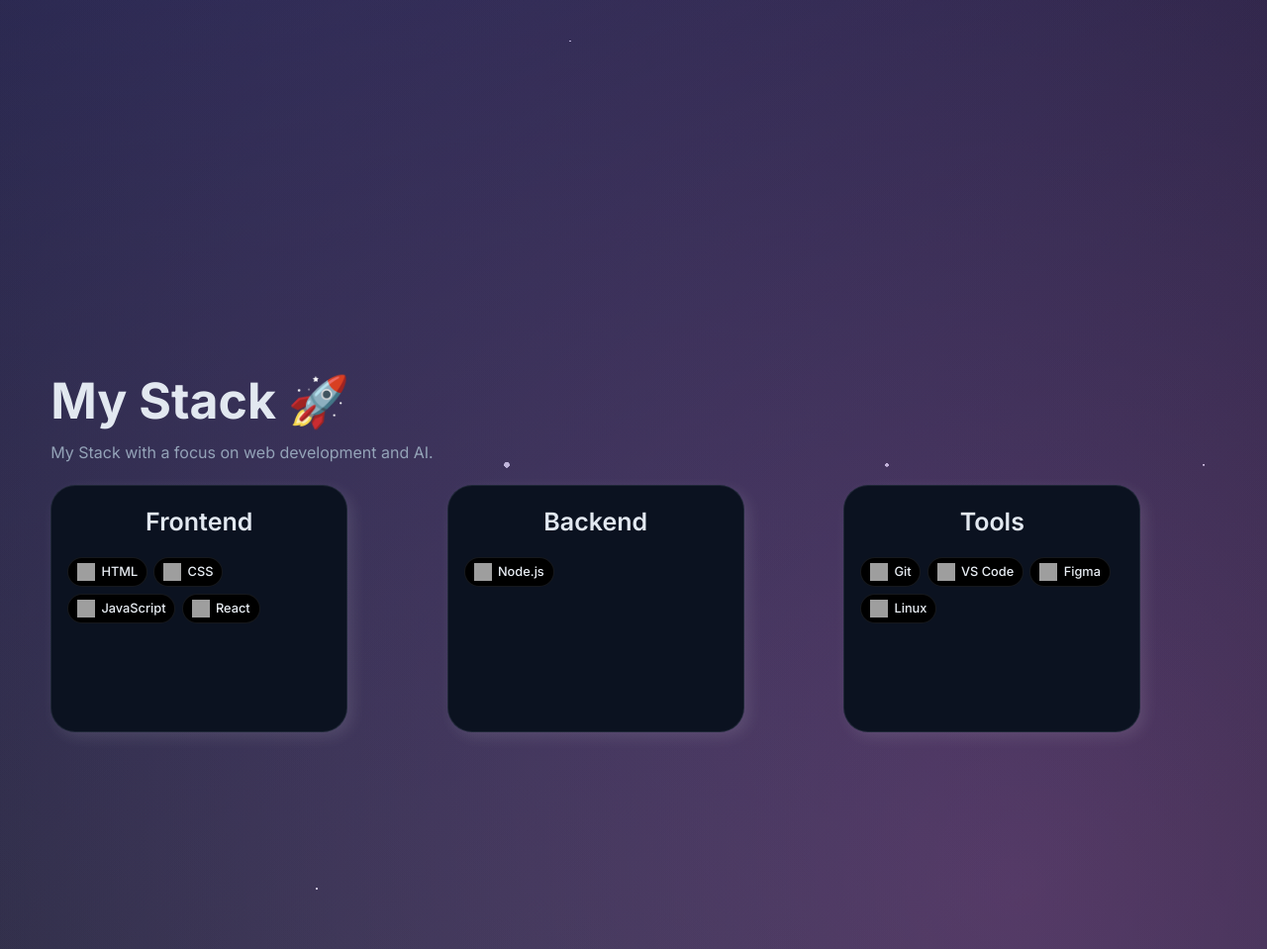
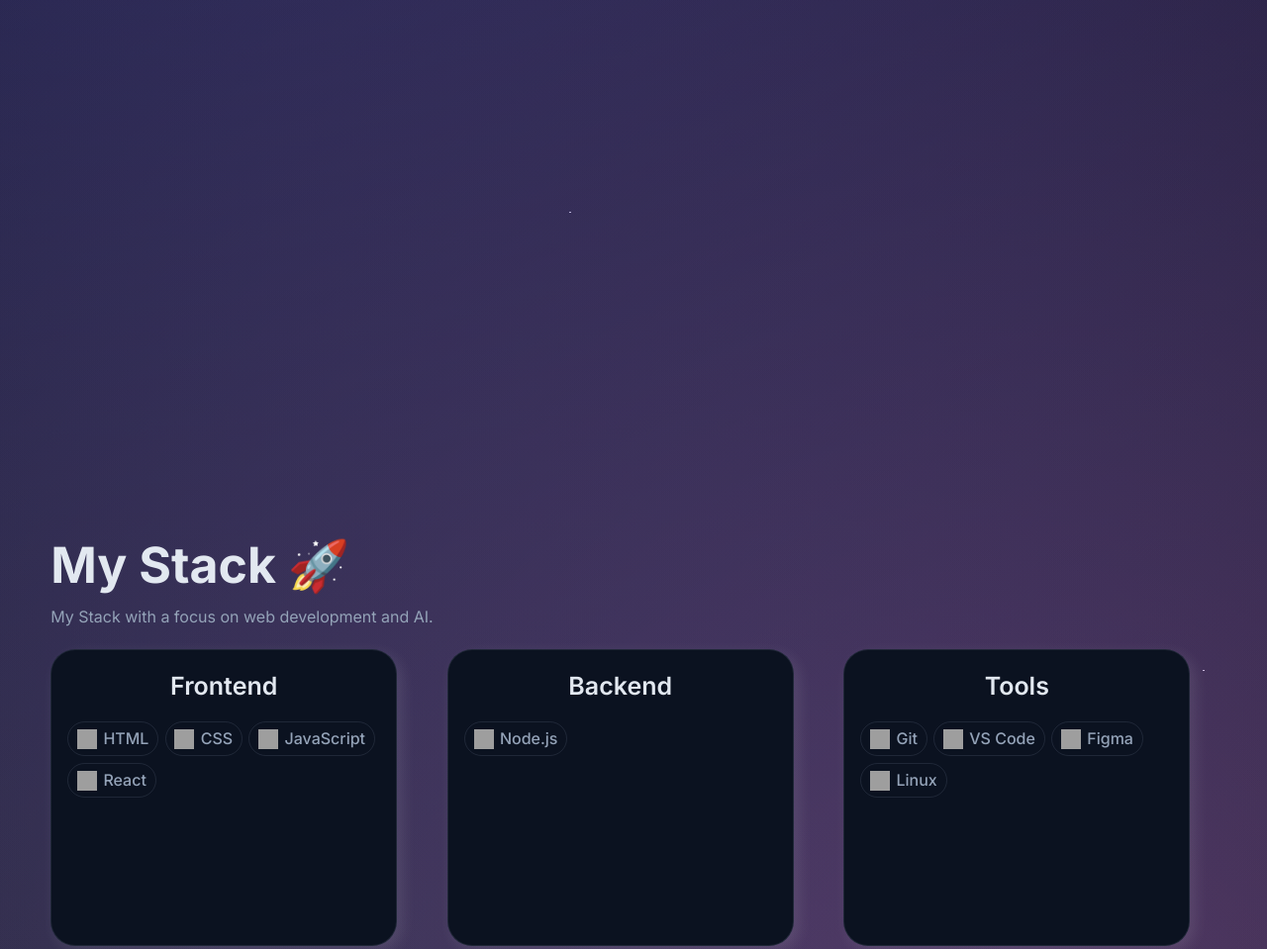
Before and after one commit to TiagovskiCode/Portfolio_TiagovskiCode, a plain HTML site: page index.html in a window 1280 px wide. Shown: the part 2100-3059 px from the top of the page at 99% size. Drawn offline with nearby package versions, Linux system fonts and the light colour scheme; grey boxes are pictures that could not be loaded.

Commit message:
New updates

```diff
--- a/index.html
+++ b/index.html
@@ -171,10 +171,10 @@
       <div class="card">
         <h3>Frontend</h3>
         <div class="chips">
-          <span><img src="https://cdn.jsdelivr.net/gh/devicons/devicon/icons/html5/html5-original.svg">HTML</span>
-          <span><img src="https://cdn.jsdelivr.net/gh/devicons/devicon/icons/css3/css3-original.svg">CSS</span>
-          <span><img src="https://cdn.jsdelivr.net/gh/devicons/devicon/icons/javascript/javascript-original.svg">JavaScript</span>
-          <span><img src="https://cdn.jsdelivr.net/gh/devicons/devicon/icons/react/react-original.svg">React</span>
+          <span><img src="https://cdn.jsdelivr.net/gh/devicons/devicon/icons/html5/html5-original.svg"><p>HTML</p></span>
+          <span><img src="https://cdn.jsdelivr.net/gh/devicons/devicon/icons/css3/css3-original.svg"><p>CSS</p></span>
+          <span><img src="https://cdn.jsdelivr.net/gh/devicons/devicon/icons/javascript/javascript-original.svg"><p>JavaScript</p></span>
+          <span><img src="https://cdn.jsdelivr.net/gh/devicons/devicon/icons/react/react-original.svg"><p>React</p></span>
         </div>
       </div>
 
@@ -182,7 +182,7 @@
       <div class="card">
         <h3>Backend</h3>
         <div class="chips">
-          <span><img src="https://cdn.jsdelivr.net/gh/devicons/devicon/icons/nodejs/nodejs-original.svg">Node.js</span>
+          <span><img src="https://cdn.jsdelivr.net/gh/devicons/devicon/icons/nodejs/nodejs-original.svg"><p>Node.js</p></span>
         </div>
       </div>
 
@@ -190,10 +190,10 @@
       <div class="card">
         <h3>Tools</h3>
         <div class="chips">
-          <span><img src="https://cdn.jsdelivr.net/gh/devicons/devicon/icons/git/git-original.svg">Git</span>
-          <span><img src="https://cdn.jsdelivr.net/gh/devicons/devicon/icons/vscode/vscode-original.svg">VS Code</span>
-          <span><img src="https://cdn.jsdelivr.net/gh/devicons/devicon/icons/figma/figma-original.svg">Figma</span>
-          <span><img src="https://cdn.jsdelivr.net/gh/devicons/devicon/icons/linux/linux-original.svg">Linux</span>
+          <span><img src="https://cdn.jsdelivr.net/gh/devicons/devicon/icons/git/git-original.svg"><p>Git</p></span>
+          <span><img src="https://cdn.jsdelivr.net/gh/devicons/devicon/icons/vscode/vscode-original.svg"><p>VS Code</p></span>
+          <span><img src="https://cdn.jsdelivr.net/gh/devicons/devicon/icons/figma/figma-original.svg"><p>Figma</p></span>
+          <span><img src="https://cdn.jsdelivr.net/gh/devicons/devicon/icons/linux/linux-original.svg"><p>Linux</p></span>
         </div>
       </div>
 
--- a/style.css
+++ b/style.css
@@ -316,8 +316,7 @@ img {
 
 .section_skills {
   width: 100%;
-/*   height: 70vh; */
-  padding: 15rem 0;
+  padding: 20rem 0;
 }
 
 .hero-wrap {
@@ -439,8 +438,8 @@ img {
 
 /* Card */
 .card {
-  width: 300px;
-  height: 250px;
+  width: 350px;
+  height: 300px;
   border: 1px solid var(--card-border);
   background: var(--card);
   border-radius: 25px;
@@ -448,8 +447,10 @@ img {
   box-shadow: 5px 5px 15px rgba(255, 255, 255, 0.1);
 }
 .card:hover {
-  transform: translateY(-4px);
-  box-shadow: 0 4px 12px rgba(0,0,0,0.08);
+  color: white;
+  box-shadow: 0 0 60px rgba(255, 255, 255, 0.3),
+              0 0 60px rgba(127, 90, 240, 0.4);
+  transition: .5s linear;
 }
 .card h3 {
   font-size: 1.2rem;
@@ -467,28 +468,35 @@ img {
   flex-wrap: wrap;
   gap: 0.5rem;
 }
+
 .chips span {
   display: flex;
   align-items: center;
   gap: 0.4rem;
-  background: black;
-  color: white;
-  padding: 0.4rem 0.75rem;
   border-radius: 20px;
-  font-size: 0.9rem;
+  font-size: 14px;
   font-weight: 500;
-  transition: background 0.2s ease, color 0.2s ease;
 }
+
 .chips span img {
-  width: 18px;
-  height: 18px;
+  width: 20px;
+  height: 20px;
 }
-.chips span:hover {
-  background: #2563eb;
+
+.chips span p {
+  margin: 0;
+  font-size: 16px;
+  color: var(--muted);
+}
+
+.chips span p:hover {
+  margin: 0;
+  font-size: 16px;
   color: white;
 }
-.chips span:hover img {
-  filter: brightness(0) invert(1);
+
+.chips span:hover {
+  box-shadow: 0 0 0 1px white;
 }
 
 .card h3 {
```
